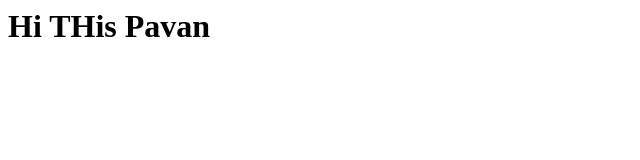
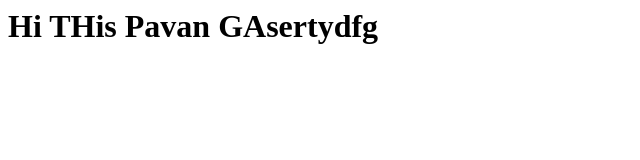
Before and after one commit to pavangajanan/myweb, a plain HTML site: page index.html in a window 1280 px wide. Shown: the whole page, without its empty margins (0-640 px from the left). Drawn offline with Linux system fonts and the light colour scheme.

Commit message:
my webserver

```diff
--- a/index.html
+++ b/index.html
@@ -1,4 +1,5 @@
 <h1>
 	Hi THis Pavan
+	GAsertydfg
 
 </h1>
```
